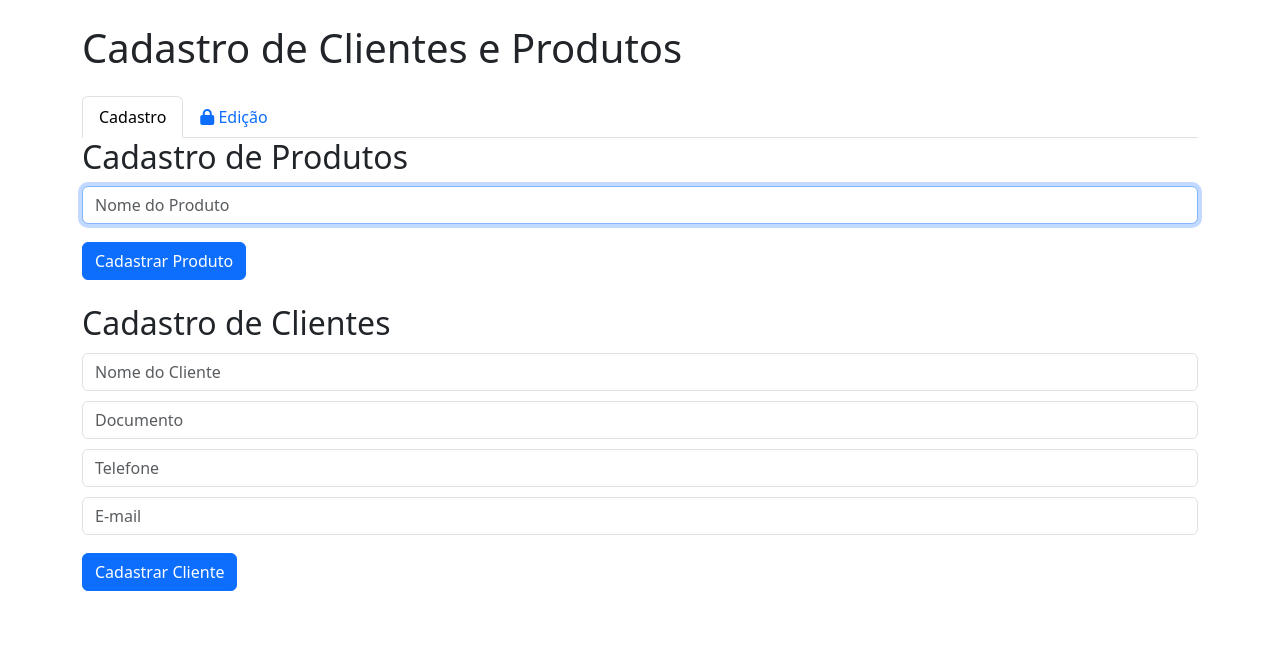
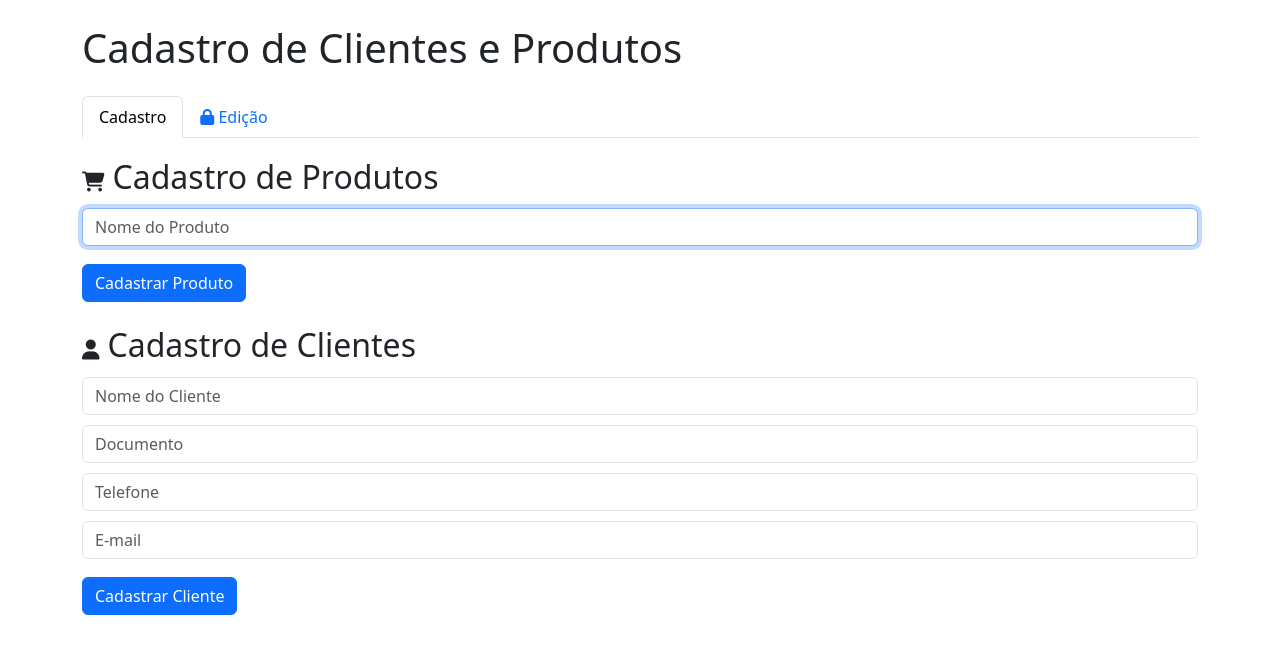
Before and after one commit to vbrosso/cadastroclientevue, a Vue app: page / in a window 1280 px wide. Shown: the top 654 px of the page. Built offline with nearby package versions, Linux system fonts and the light colour scheme.

Commit message:
include sass

```diff
--- a/package.json
+++ b/package.json
@@ -24,6 +24,8 @@
     "@vue/cli-service": "~5.0.0",
     "eslint": "^7.32.0",
     "eslint-plugin-vue": "^8.0.3",
+    "sass": "^1.71.1",
+    "sass-loader": "^10.5.2",
     "vue-template-compiler": "^2.6.14"
   },
   "eslintConfig": {
--- a/src/App.vue
+++ b/src/App.vue
@@ -23,7 +23,7 @@
         <!-- Conteúdo da aba de cadastro -->
         <!-- Cadastro de Produtos -->
         <div class="mb-4">
-          <h2>Cadastro de Produtos</h2>
+          <h2><i class="fas fa-shopping-cart"></i>Cadastro de Produtos</h2>
           <div class="form-group">
             <input type="text" class="form-control" v-model="produto.nome" placeholder="Nome do Produto" autofocus>
           </div>
@@ -32,7 +32,7 @@
 
         <!-- Cadastro de Clientes -->
         <div class="mb-4">
-          <h2>Cadastro de Clientes</h2>
+          <h2><i class="fas fa-user"></i>Cadastro de Clientes</h2>
           <div class="form-group">
             <input type="text" class="form-control" v-model="cliente.nome" placeholder="Nome do Cliente">
           </div>
@@ -54,7 +54,7 @@
         <!-- Conteúdo da aba de edição -->
         <!-- Associação de Produtos -->
         <div class="mb-4">
-          <h2>Associação de Produtos</h2>
+          <h2><i class="fas fa-exchange-alt"></i>Associação de Produtos</h2>
           <div class="form-group">
             <select class="form-control" v-model="clienteSelecionado">
               <option v-for="(cliente, index) in clientes" :value="cliente" :key="index">{{ cliente.nome }}</option>
@@ -70,11 +70,12 @@
 
         <!-- Listagem de Produtos -->
         <div class="mb-4">
-          <h2>Listagem de Produtos</h2>
+          <h2><i class="fas fa-list"></i>Listagem de Produtos</h2>
           <ul class="list-group">
             <li class="list-group-item" v-for="produto in produtos" :key="produto.id">
               {{ produto.nome }} - {{ produto.ativo ? 'Ativo' : 'Inativo' }}
-              <button class="btn btn-sm btn-primary" @click="editarProduto(produto)">Editar</button>
+              <!-- Mudança do botão para Excluir -->
+              <button class="btn btn-sm btn-danger" @click="removerProduto(produto)">Excluir</button>
               <button class="btn btn-sm btn-secondary" @click="ativarInativarProduto(produto)">{{ produto.ativo ? 'Inativar' : 'Ativar' }}</button>
             </li>
           </ul>
@@ -82,13 +83,12 @@
 
         <!-- Listagem de Clientes -->
         <div>
-          <h2>Listagem de Clientes</h2>
+          <h2><i class="fas fa-user"></i>Listagem de Clientes</h2>
           <ul class="list-group">
             <li class="list-group-item" v-for="cliente in clientes" :key="cliente.id">
               {{ cliente.nome }} - {{ cliente.ativo ? 'Ativo' : 'Inativo' }}
-              <button class="btn btn-sm btn-primary" @click="editarCliente(cliente)">Editar</button>
+              <button class="btn btn-sm btn-danger" @click="removerCliente(cliente)">Excluir</button>
               <button class="btn btn-sm btn-secondary" @click="ativarInativarCliente(cliente)">{{ cliente.ativo ? 'Inativar' : 'Ativar' }}</button>
-              <button class="btn btn-sm btn-info" @click="associarProduto(cliente)">Associar Produtos</button>
             </li>
           </ul>
         </div>
@@ -163,9 +163,23 @@ export default {
       // Alerta de sucesso
       window.alert('Produto cadastrado com sucesso!');
     },
+    removerProduto(produto) {
+      const index = this.produtos.indexOf(produto);
+      if (index !== -1) {
+        this.produtos.splice(index, 1);
+        window.alert('Produto removido com sucesso!');
+      }
+    },
+        removerCliente(cliente) {
+      const index = this.clientes.indexOf(cliente);
+      if (index !== -1) {
+        this.clientes.splice(index, 1);
+        window.alert('Cliente removido com sucesso!');
+      }
+    },
     associarProduto() {
       if (this.clienteSelecionado && this.produtoSelecionado) {
-        // Implemente a lógica de associação aqui
+        // Implementar a logica para endpoint
         console.log(`Associando produto ${this.produtoSelecionado.nome} ao cliente ${this.clienteSelecionado.nome}`);
       }
     },
@@ -192,14 +206,29 @@ export default {
 };
 </script>
 
-<style>
+<style lang="scss" scoped>
+
+body{
   #myTabContent .form-group{
     margin: 10px 0;
   }
-#myTab li{
+
+  #myTab{
+    margin-bottom: 20px;
+    li{
       cursor: pointer;
+    }
   }
   .list-group button{
     margin-right: 3px;
   }
+  h2{
+    margin-bottom: 12px;
+    i{
+      font-size: 20px;
+      margin-right: 8px;
+    }
+  }
+}
+
 </style>
```
Also changed, not shown: 1 other file (tests, documents, lock files or other folders). Lines whose indentation alone changed are shown as unchanged.
